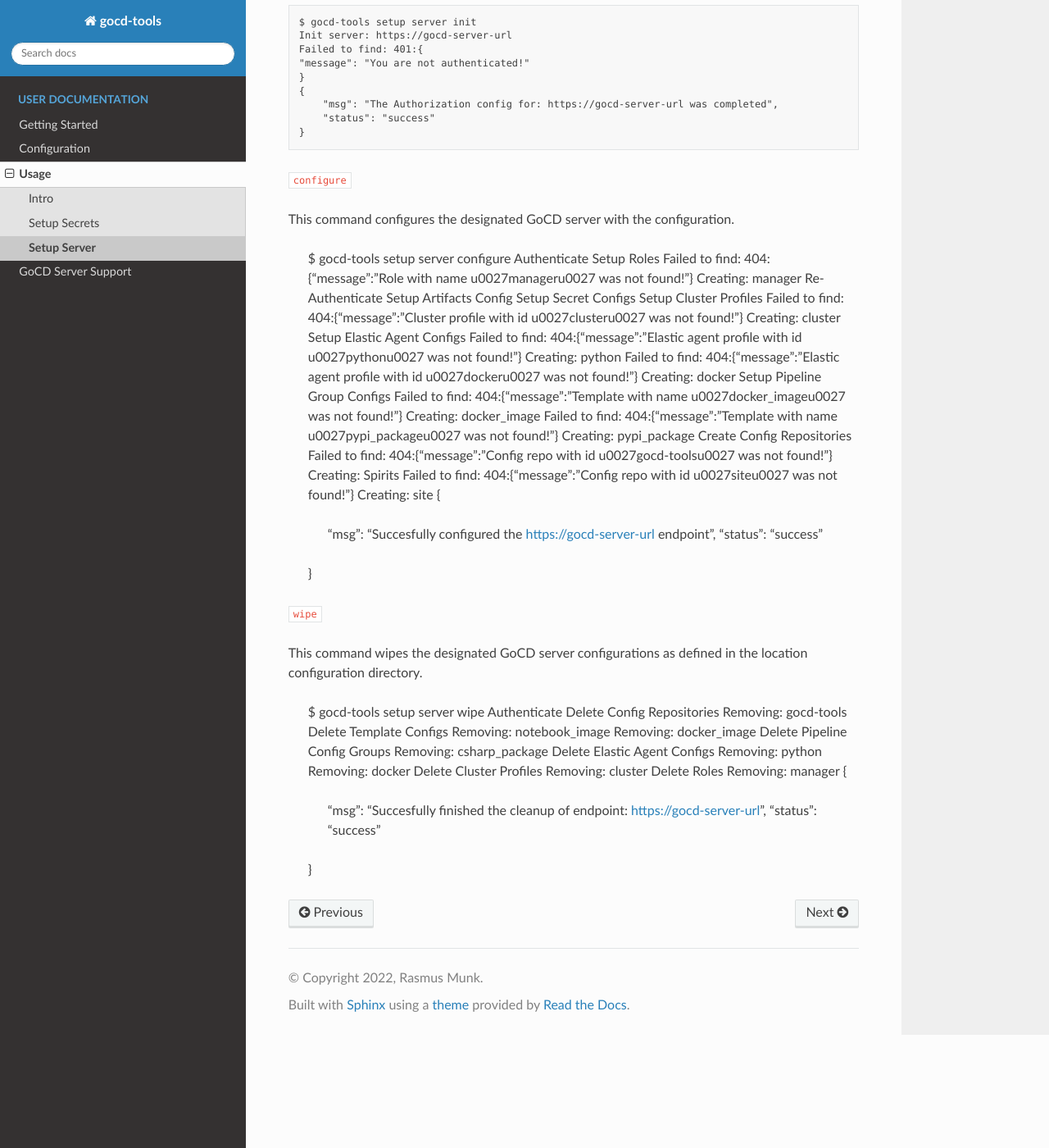
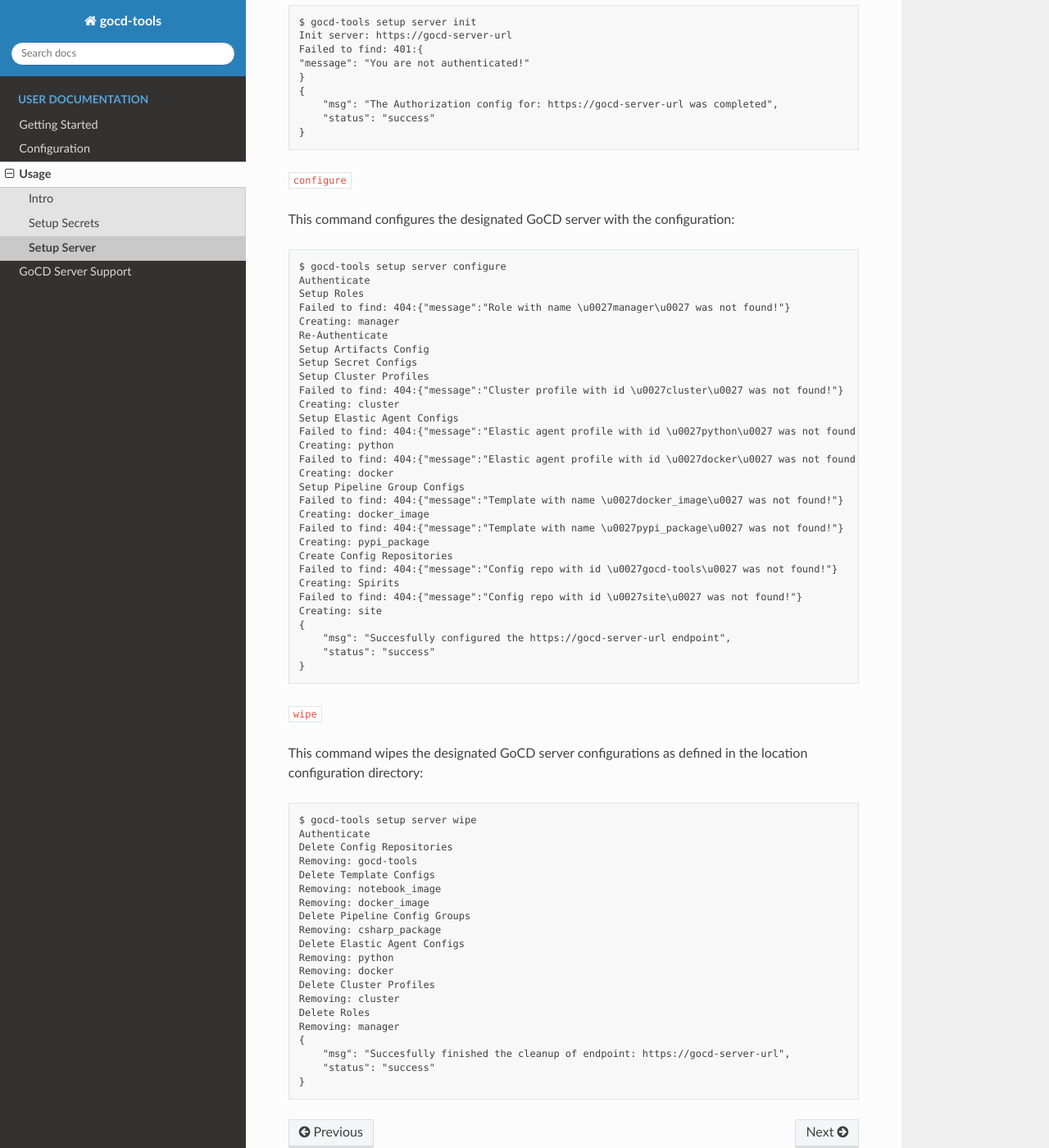
Before and after one commit to rasmunk/gocd-tools, a Sphinx documentation site: the page built from docs/source/user/usage/gocd_setup_server.rst, in a window 1280 px wide and 1400 px high, scrolled down 583 px. Shown: the whole window at 82% size. Built offline with Sphinx 7.4.7 and the Read the Docs theme 2.0.0, drawn with Linux system fonts in a browser that asks for light colours.

Commit message:
Add missing code block indent marker in docs

```diff
--- a/docs/source/user/usage/gocd_setup_server.rst
+++ b/docs/source/user/usage/gocd_setup_server.rst
@@ -33,7 +33,7 @@
 
 ``configure``
 
-This command configures the designated GoCD server with the configuration.
+This command configures the designated GoCD server with the configuration::
 
     $ gocd-tools setup server configure
     Authenticate
@@ -68,7 +68,7 @@
 
 ``wipe``
 
-This command wipes the designated GoCD server configurations as defined in the location configuration directory.
+This command wipes the designated GoCD server configurations as defined in the location configuration directory::
 
     $ gocd-tools setup server wipe
     Authenticate
```
